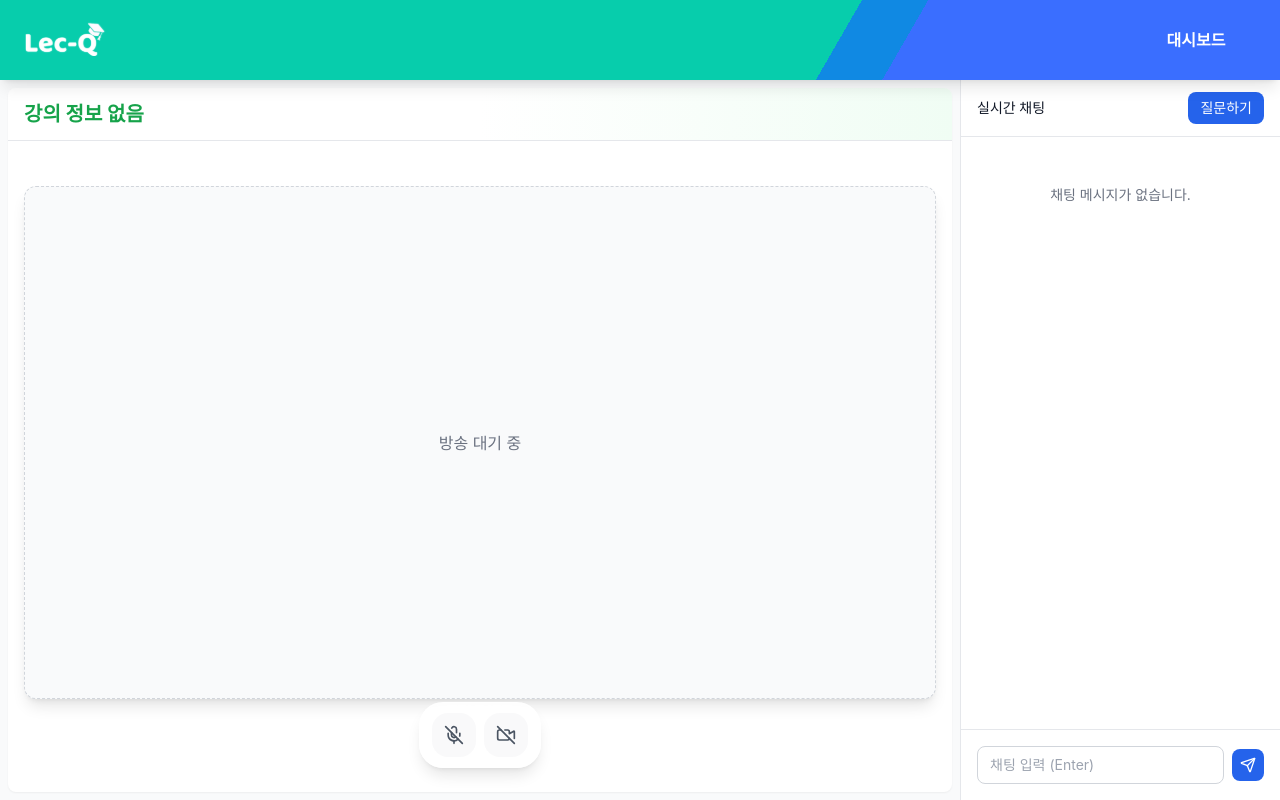
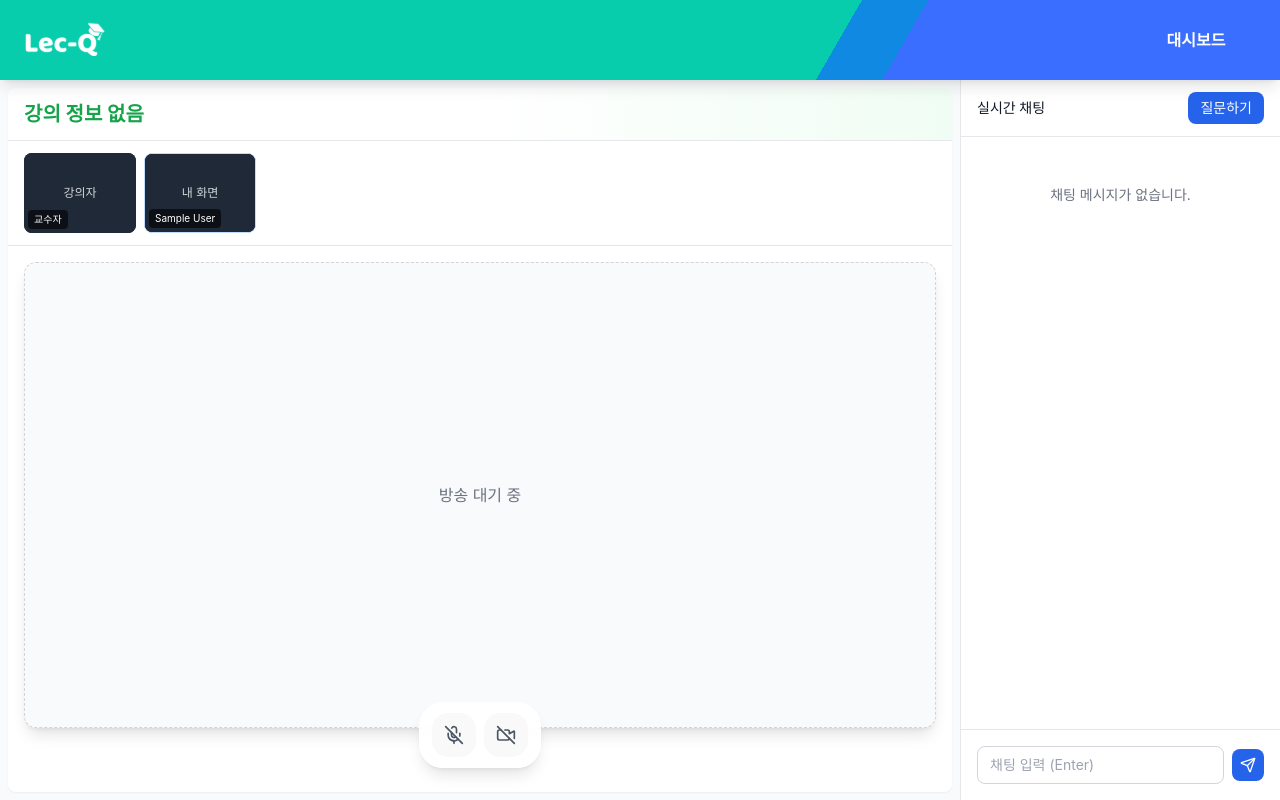
Before and after one commit to kw-ic-web/25-team-legend-chicken, a React (Vite) app in the folder frontend/: page /student/participate in a window 1280 px wide. Built offline with nearby package versions, Linux system fonts and the light colour scheme; sample sign-in values are in the browser's storage; a web font is replaced by a local one.

Commit message:
✨: 교수자캠을 학생이 보기 가능

```diff
--- a/frontend/src/components/live/student/StudentParticipantStrip.tsx
+++ b/frontend/src/components/live/student/StudentParticipantStrip.tsx
@@ -162,16 +162,18 @@ const StudentParticipantStrip: React.FC<Props> = ({
             autoPlay
             playsInline
             muted
-            className={`w-full h-full object-cover transition-opacity duration-200 ${
-              isStudentCameraOn ? "opacity-100" : "opacity-0"
-            }`}
+            className="w-full h-full object-cover"
+            style={{
+              opacity: isStudentCameraOn ? 1 : 0,
+              transition: "opacity 0.2s",
+            }}
           />
           {!isStudentCameraOn && (
-            <div className="absolute inset-0 flex items-center justify-center text-xs text-gray-300 bg-gray-800">
+            <div className="absolute inset-0 flex items-center justify-center text-xs text-gray-300 bg-gray-800 z-10">
               내 화면
             </div>
           )}
-          <div className="absolute left-1 bottom-1 text-[10px] bg-black/60 px-1.5 py-0.5 rounded">
+          <div className="absolute left-1 bottom-1 text-[10px] bg-black/60 px-1.5 py-0.5 rounded z-20">
             {currentUserName}
           </div>
         </div>
--- a/frontend/src/components/live/student/StudentPdfViewer.tsx
+++ b/frontend/src/components/live/student/StudentPdfViewer.tsx
@@ -176,9 +176,9 @@ const StudentPdfViewer: React.FC<StudentPdfViewerProps> = ({
   }, [socket, pdfUrl]);
 
   return (
-    <div className="absolute inset-0 bg-white flex flex-col overflow-hidden z-20">
+    <div className="w-full h-full bg-white rounded-xl flex flex-col overflow-hidden shadow-lg">
       {/* 헤더 */}
-      <div className="flex items-center justify-between px-5 py-3 border-b border-gray-200 bg-gray-50">
+      <div className="flex items-center justify-between px-5 py-3 border-b border-gray-200 bg-gray-50 flex-shrink-0">
         <div>
           <p className="text-sm font-semibold text-gray-900">공유 중인 PDF</p>
           <p className="text-xs text-gray-500 truncate max-w-xs">{pdfName}</p>
--- a/frontend/src/components/live/student/StudentScreenArea.tsx
+++ b/frontend/src/components/live/student/StudentScreenArea.tsx
@@ -1,5 +1,6 @@
-import React from "react";
+import React, { useMemo } from "react";
 import type { RefObject, MutableRefObject } from "react";
+import type { WebRTCStatus } from "../../../hooks/useLiveWebRTC";
 
 type AnyVideoRef =
   | RefObject<HTMLVideoElement | null>
@@ -8,16 +9,42 @@ type AnyVideoRef =
 interface Props {
   isLive: boolean;
   videoRef: AnyVideoRef;
+  hasPdfOverlay?: boolean;
   statusText?: string;
+  connectionStatus?: WebRTCStatus;
   children?: React.ReactNode;
 }
 
 const StudentScreenArea: React.FC<Props> = ({
   isLive,
   videoRef,
+  hasPdfOverlay = false,
   statusText = "방송 대기 중",
+  connectionStatus = "idle",
   children,
 }) => {
+  const statusBadge = useMemo(() => {
+    switch (connectionStatus) {
+      case "connecting":
+        return {
+          label: "연결 중...",
+          className: "bg-amber-100 text-amber-700 border border-amber-200",
+        };
+      case "connected":
+        return {
+          label: "연결 완료",
+          className: "bg-emerald-500 text-white border border-emerald-400",
+        };
+      case "error":
+        return {
+          label: "연결 오류",
+          className: "bg-red-100 text-red-700 border border-red-200",
+        };
+      default:
+        return null;
+    }
+  }, [connectionStatus]);
+
   return (
     <div className="flex-1 relative px-4 pb-16 pt-4 overflow-hidden">
       <div className="w-full h-full flex items-center justify-center">
@@ -28,17 +55,26 @@ const StudentScreenArea: React.FC<Props> = ({
             maxHeight: "100%",
           }}
         >
+          {statusBadge && (
+            <div
+              className={`absolute top-4 left-4 px-3 py-1 rounded-full text-xs font-semibold shadow ${statusBadge.className}`}
+            >
+              {statusBadge.label}
+            </div>
+          )}
           <video
             ref={videoRef as React.RefObject<HTMLVideoElement>}
             autoPlay
             playsInline
             muted
-            className={`w-full h-full object-contain bg-black ${isLive ? "visible" : "hidden"}`}
+            className={`w-full h-full object-contain bg-black ${
+              isLive && !hasPdfOverlay ? "visible" : "hidden"
+            }`}
           />
-          {!isLive && (
-            <div className="absolute inset-0 flex flex-col items-center justify-center text-gray-500">
-              <div>{statusText}</div>
-            </div>
+          {!isLive && !hasPdfOverlay && (
+            <span className="absolute inset-0 flex items-center justify-center text-gray-500">
+              {statusText}
+            </span>
           )}
         </div>
       </div>
--- a/frontend/src/pages/student/LiveWatching.tsx
+++ b/frontend/src/pages/student/LiveWatching.tsx
@@ -5,6 +5,7 @@ import { io, Socket } from "socket.io-client";
 import { getBaseUrl } from "../../api/auth/client";
 import StudentScreenArea from "../../components/live/student/StudentScreenArea";
 import StudentLiveControls from "../../components/live/student/StudentLiveControls";
+import StudentParticipantStrip from "../../components/live/student/StudentParticipantStrip";
 import { useLiveWebRTC } from "../../hooks/useLiveWebRTC";
 import { useAuth } from "../../contexts/AuthContext";
 import { getParticipateInfo } from "../../api/student";
@@ -794,9 +795,6 @@ const LiveWatching: React.FC = () => {
           track.enabled = false;
         });
         setIsStudentCameraOn(false);
-        if (studentVideoRef.current) {
-          studentVideoRef.current.style.opacity = "0";
-        }
       }
       return;
     }
@@ -833,9 +831,6 @@ const LiveWatching: React.FC = () => {
           });
         }
         setIsStudentCameraOn(true);
-        if (studentVideoRef.current) {
-          studentVideoRef.current.style.opacity = "1";
-        }
         attachStudentStream(studentStreamRef.current);
       }
     } catch (error) {
@@ -1120,25 +1115,19 @@ const LiveWatching: React.FC = () => {
               </div>
             </div>
 
-            {/* 강의 콘텐츠(화면 공유 영역) */}
-            {sharedPdf ? (
-              <div className="relative flex-1">
-                <StudentPdfViewer
-                  pdfUrl={sharedPdf.url}
-                  pdfName={sharedPdf.name}
-                  socket={chatSocketRef.current}
+            {/* 상단 참여자(웹캠) 스트립 */}
+            <StudentParticipantStrip
+              professorCameraRef={professorVideoRef}
+              studentVideoRef={studentVideoRef}
+              isStudentCameraOn={isStudentCameraOn}
+              remoteParticipants={remoteParticipants}
             />
-                <StudentLiveControls
-                  isMicOn={isStudentMicOn}
-                  isCameraOn={isStudentCameraOn}
-                  onToggleMic={toggleStudentMic}
-                  onToggleCamera={toggleStudentCamera}
-                />
-              </div>
-            ) : (
+
+            {/* 강의 콘텐츠(화면 공유 영역) - 교수자와 동일한 구조 */}
             <StudentScreenArea
               isLive={isLive}
               videoRef={videoRef}
+              hasPdfOverlay={!!sharedPdf}
               statusText={
                 isLoading
                   ? "로딩 중..."
@@ -1150,15 +1139,26 @@ const LiveWatching: React.FC = () => {
                         ? "라이브 방송 중"
                         : "연결 오류"
               }
+              connectionStatus={webrtcStatus}
             >
+              <>
+                {sharedPdf && (
+                  <div className="absolute inset-4 z-20">
+                    <StudentPdfViewer
+                      pdfUrl={sharedPdf.url}
+                      pdfName={sharedPdf.name}
+                      socket={chatSocketRef.current}
+                    />
+                  </div>
+                )}
                 <StudentLiveControls
                   isMicOn={isStudentMicOn}
                   isCameraOn={isStudentCameraOn}
                   onToggleMic={toggleStudentMic}
                   onToggleCamera={toggleStudentCamera}
                 />
+              </>
             </StudentScreenArea>
-            )}
           </div>
         </div>
 
@@ -1222,9 +1222,7 @@ const LiveWatching: React.FC = () => {
                             </span>
                             <span
                               className={`text-[10px] ${
-                                isOwnMessage
-                                  ? "text-blue-200"
-                                  : "text-gray-500"
+                                isOwnMessage ? "text-blue-200" : "text-gray-500"
                               }`}
                             >
                               {timeStr}
```
Also changed, not shown: frontend/src/components/live/professor/AnnotatablePdfViewer.tsx (indentation only). Lines whose indentation alone changed are shown as unchanged.
